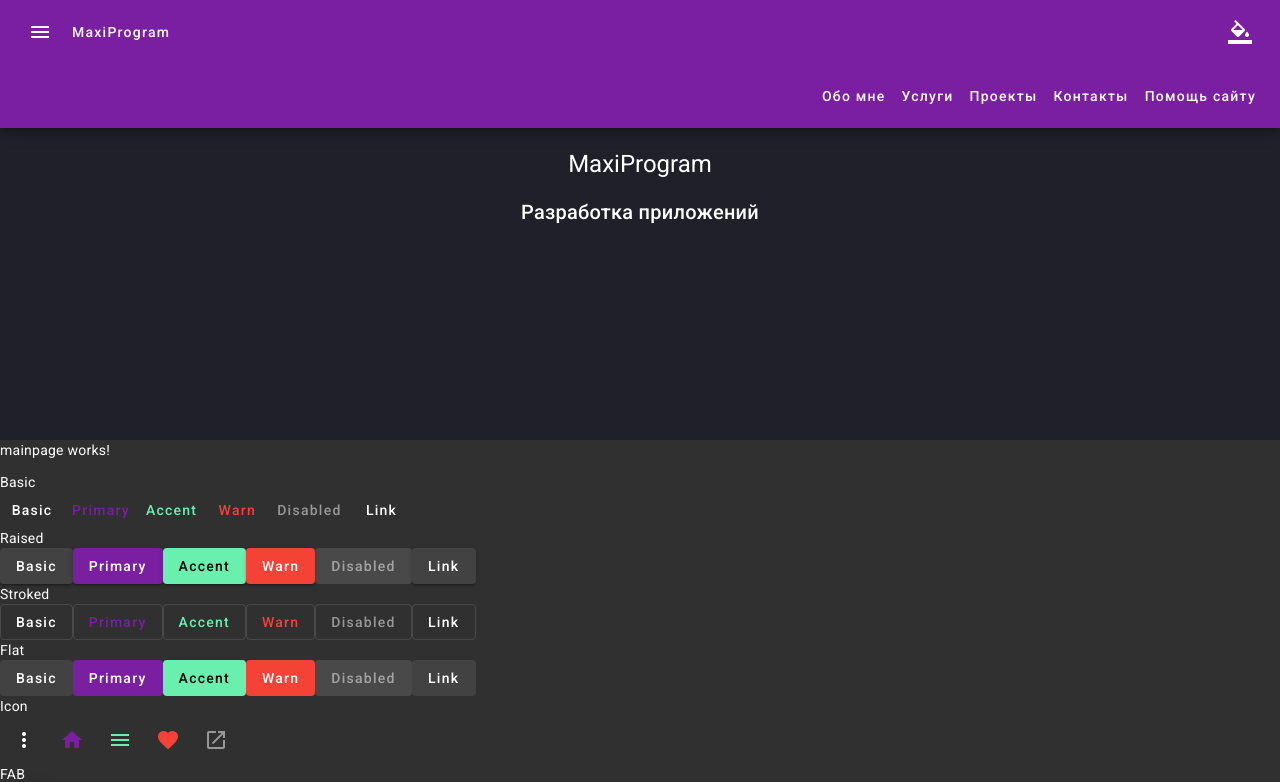
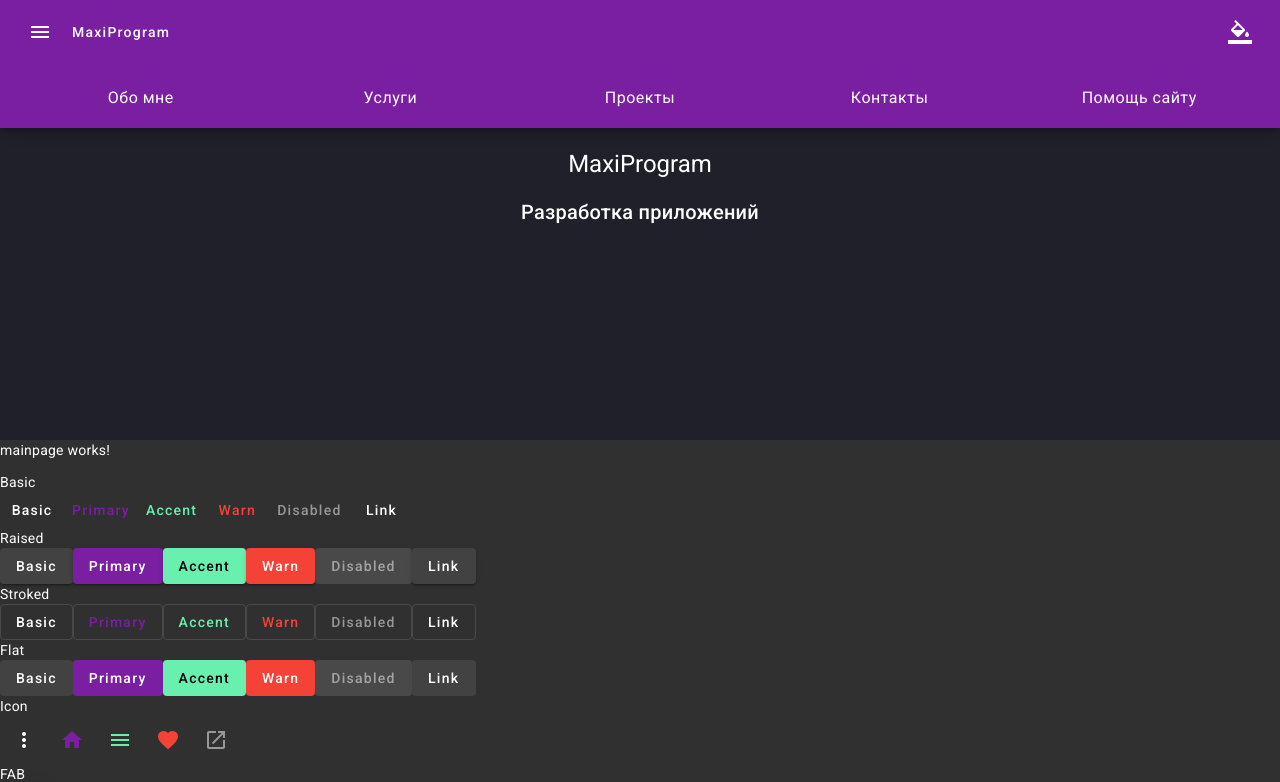
Before and after one commit to maxiprogram/site, an Angular app: page /main in a window 1280 px wide. Shown: the top 782 px of the page. Built offline with nearby package versions, Linux system fonts and the light colour scheme.

Commit message:
edit main menu

```diff
--- a/src/app/app.module.ts
+++ b/src/app/app.module.ts
@@ -3,8 +3,10 @@ import { BrowserModule } from '@angular/platform-browser';
 import { BrowserAnimationsModule } from '@angular/platform-browser/animations';
 
 import { MatToolbarModule } from '@angular/material/toolbar';
+import { MatSidenavModule } from '@angular/material/sidenav';
 import { MatTooltipModule}  from '@angular/material/tooltip';
 import { MatMenuModule } from '@angular/material/menu';
+import { MatListModule } from '@angular/material/list';
 import { MatDividerModule } from '@angular/material/divider';
 import { MatIconModule } from '@angular/material/icon';
 import { MatButtonModule } from '@angular/material/button';
@@ -27,6 +29,8 @@ import { PagesModule } from './pages/pages.module';
     AppRoutingModule,
     BrowserAnimationsModule,
     MatToolbarModule,
+    MatSidenavModule,
+    MatListModule,
     MatTooltipModule,
     MatMenuModule,
     MatDividerModule,
--- a/src/app/header/header.component.html
+++ b/src/app/header/header.component.html
@@ -18,8 +18,18 @@
       </mat-menu>
     </button>
   </mat-toolbar-row>
+
   <mat-toolbar-row>
-    <div class="menu-container">
+
+    <mat-nav-list class="menu-container">
+      <a mat-list-item routerLink="/about">Обо мне</a>
+      <a mat-list-item routerLink="/">Услуги</a>
+      <a mat-list-item routerLink="/">Проекты</a>
+      <a mat-list-item routerLink="/contact">Контакты</a>
+      <a mat-list-item routerLink="/donate">Помощь сайту</a>
+    </mat-nav-list>
+
+    <!-- <div class="menu-container">
       <a mat-button routerLink="/about">
         <span>Обо мне</span>
       </a>
@@ -35,9 +45,25 @@
       <a mat-button routerLink="/donate">
         <span>Помощь сайту</span>
       </a>
-    </div>
+    </div> -->
   </mat-toolbar-row>
 </mat-toolbar>
+
+<!-- <button mat-button (click)="navMenu.toggle()">LEFT MENU</button>
+<mat-sidenav-container style="flex: 1 0 auto;">
+  <mat-sidenav #navMenu>
+    <mat-nav-list>
+      <a mat-list-item routerLink="/about">Обо мне</a>
+      <a mat-list-item routerLink="/">Услуги</a>
+      <a mat-list-item routerLink="/">Проекты</a>
+      <a mat-list-item routerLink="/contact">Контакты</a>
+      <a mat-list-item routerLink="/donate">Помощь сайту</a>
+    </mat-nav-list>
+  </mat-sidenav>
+  <mat-sidenav-content>
+    CONTENT MAIN
+  </mat-sidenav-content>
+</mat-sidenav-container> -->
 
 
 <div class="header-title">
--- a/src/app/header/header.component.scss
+++ b/src/app/header/header.component.scss
@@ -4,6 +4,7 @@ mat-toolbar {
     top: 0;
     left: 0;
     right: 0;
+    //display: none;
 }
 
 .header-title {
@@ -17,5 +18,6 @@ mat-toolbar {
 .menu-container {
     width: 100%;
     display: flex;
-    justify-content: flex-end;
+    justify-content: space-around;
+    text-align: center;
 }
```
